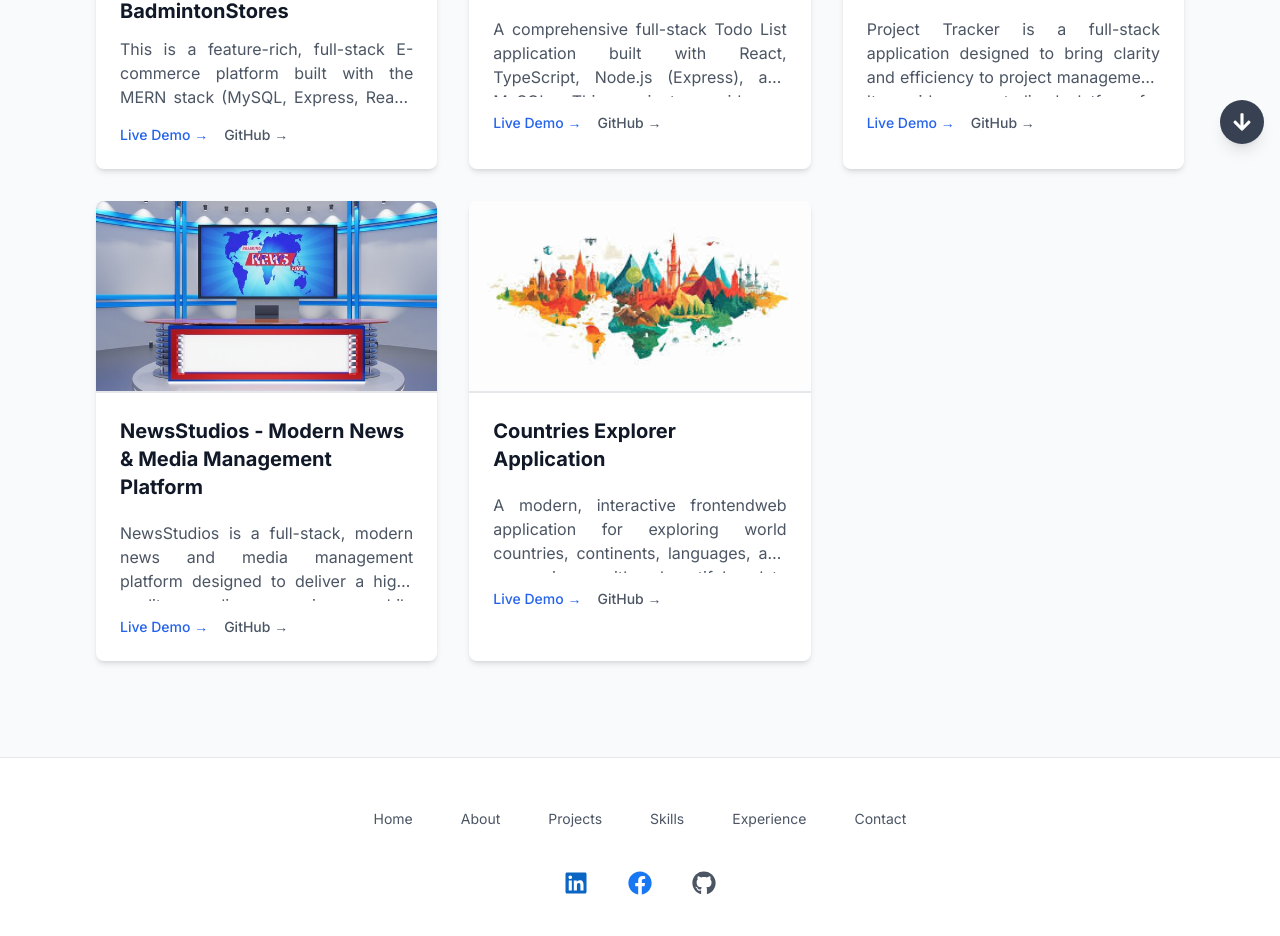
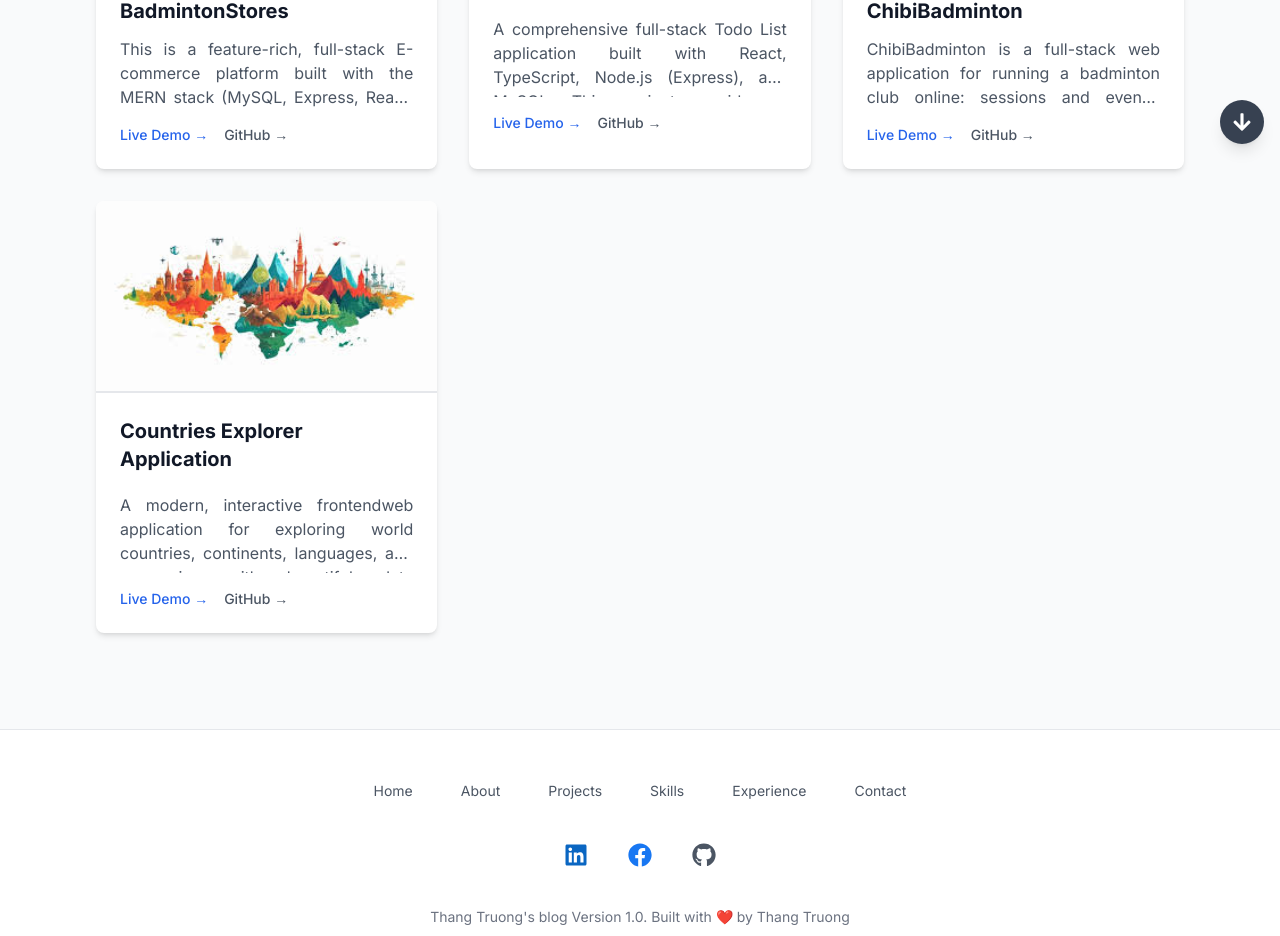
Before and after one commit to thangtruong1808/thangtruong-blog, a React (Vite) app: page /projects in a window 1280 px wide. Shown: the part 640-1576 px from the top of the page. Built offline with nearby package versions, Linux system fonts and the light colour scheme.

Commit message:
Updated another project as Chibi badminton

```diff
--- a/src/components/blog/FeaturedProjectsSection.tsx
+++ b/src/components/blog/FeaturedProjectsSection.tsx
@@ -31,11 +31,21 @@ const FeaturedProjectsSection: React.FC<FeaturedProjectsSectionProps> = ({ proje
             >
               <Link to={`/projects/${project.id}`} className="block">
                 {project.image && (
-                  <div className="h-48 overflow-hidden">
+                  <div
+                    className={`h-48 overflow-hidden border-b-2 border-gray-200 dark:border-gray-700 ${
+                      project.imageFit === "contain"
+                        ? "bg-gray-50 dark:bg-gray-900"
+                        : ""
+                    }`}
+                  >
                     <img
                       src={project.image}
                       alt={project.title}
-                      className="w-full h-full object-cover hover:scale-105 transition-transform duration-300 border-b-2 border-gray-200 dark:border-gray-700"
+                      className={`w-full h-full transition-transform duration-300 ${
+                        project.imageFit === "contain"
+                          ? "object-contain p-3"
+                          : "object-cover hover:scale-105"
+                      }`}
                     />
                   </div>
                 )}
--- a/src/components/blog/data/projects.tsx
+++ b/src/components/blog/data/projects.tsx
@@ -3,7 +3,7 @@
 // Date: 2025-12-11
 
 import type { Project } from "../types";
-import NewsStudioAppImage from "../../../assets/NEWSSTUDIOAPP_IMAGE.jpg";
+import ChibiLogo from "../../../assets/ChibiLogo.png";
 import CountriesExplorerAppImage from "../../../assets/CountriesExplorer2.jpg";
 
 /**
@@ -158,199 +158,290 @@ export const fetchProjects = async (): Promise<Project[]> => {
       category: "Full-stack",
     },
     {
-      id: 3,
-      title: "Project Tracker Application",
+      id: 3, // or your next id
+      title: "Badminton Club Platform - ChibiBadminton",
       description: (
         <div>
-          <p className="py-2">
-            Project Tracker is a full-stack application designed to bring
-            clarity and efficiency to project management. It provides a
-            centralized platform for teams to organize their work, communicate
-            effectively, and keep a detailed record of their progress. From
-            creating projects and assigning tasks to real-time discussions and
-            notifications, Project Tracker is built to support a collaborative
-            and productive workflow.
-          </p>
-          <p className="py-2">
-            At its core, the application allows users to manage projects and
-            tasks with ease. You can define project goals, set deadlines, and
-            break down the work into manageable tasks. Each task can be assigned
-            to team members, given a priority, and tagged for easy
-            categorization.
+          <p>
+            ChibiBadminton is a full-stack web application for running a badminton
+            club online: sessions and events, member accounts, a small shop with
+            Stripe checkout, and an admin dashboard for day-to-day operations. The
+            frontend is a responsive React app; the backend is a REST API built with
+            Express and TypeScript, backed by MySQL.
           </p>
 
-          <p className="py-2">
-            Collaboration is facilitated through a rich commenting system, where
-            team members can discuss task details, ask questions, and provide
-            updates. The system supports real-time notifications, ensuring that
-            you never miss an important conversation or a critical update. Users
-            can also 'like' projects, tasks, and comments to show appreciation
-            and engagement.
-          </p>
-
-          <p className="py-2">
-            For transparency and accountability, Project Tracker includes a
-            comprehensive activity logging system that records every significant
-            action taken within the application. A powerful search feature
-            allows you to quickly find information across all your projects,
-            tasks, and comments.
-          </p>
-
-          <p className="py-2">
-            With secure user authentication, role-based permissions, and a
-            clean, intuitive interface, Project Tracker is an ideal solution for
-            development teams, project managers, and any group looking to
-            improve their project management processes.
-          </p>
-
-          <p className="py-2">Key Features:</p>
+          <p className="mt-4 font-semibold">Key features include:</p>
 
           <ul className="list-disc ml-6 mt-2">
             <li className="py-2">
-              Secure user registration and login using JWT. Role-based access
-              control (Admin, Member) to manage permissions for different
-              actions
-            </li>
-
-            <li className="py-2">
-              Create, update, and delete projects. Track project status,
-              deadlines, and view all associated tasks and team members in a
-              centralized dashboard.
-            </li>
-
-            <li className="py-2">
-              Add tasks to projects, assign them to team members, set priorities
-              and due dates. The system tracks the status of each task from 'To
-              Do' to 'Done'
-            </li>
-
-            <li className="py-2">
-              Invite members to projects and assign them roles. View team
-              members' assignments and contributions.
-            </li>
-
-            <li className="py-2">
-              Leave comments on tasks to facilitate discussions. The commenting
-              system supports real-time updates, allowing for live
-              conversations.
-            </li>
-
-            <li className="py-2">
-              Show support and engagement by 'liking' projects, tasks, and
-              comments.
+              Secure registration and login with JWT access tokens, refresh tokens
+              (HTTP-only cookies), and password reset flows.
             </li>
             <li className="py-2">
-              Create and assign tags to tasks for better organization and
-              filtering. This allows for easy categorization of work (e.g.,
-              'bug', 'feature', 'design').
+              Public club site: home, events calendar/listing, gallery, featured
+              news, reviews, services, contact, and about content.
             </li>
             <li className="py-2">
-              Receive instant notifications for important events such as new
-              comments, task assignments, and mentions.
+              &quot;Play&quot; flow: browse sessions, register, checkout, and Stripe
+              payment success/cancel handling.
             </li>
             <li className="py-2">
-              A comprehensive audit trail logs all major actions, such as
-              project creation, task updates, and user registrations, providing
-              a clear history of events.
+              Shop: product listing and detail pages, checkout, and Stripe-powered
+              payments for merchandise.
             </li>
             <li className="py-2">
-              A powerful search engine to quickly find projects, tasks, or
-              comments based on keywords.
+              Role-based areas: protected user profile; admin/super_admin dashboard
+              for managing users, events, play slots, registrations, rewards,
+              products, orders, payments, invoices, and more.
             </li>
             <li className="py-2">
-              Key parts of the application, like comments, update in real-time
-              across all users, thanks to GraphQL Subscriptions.
+              Content and comms: homepage banners, gallery (photos/videos), news,
+              newsletter signups, contact messages, and service request workflows.
+            </li>
+            <li className="py-2">
+              Operational tooling: payment stats and charts (Recharts), activity
+              logs, cron-related endpoints, Stripe webhooks, and automated refund
+              processing for completed events.
+            </li>
+            <li className="py-2">
+              Media uploads via Multer with Cloudinary integration for hosted assets.
+            </li>
+            <li className="py-2">
+              Email delivery via Nodemailer and Resend for transactional messages.
             </li>
           </ul>
         </div>
       ),
+
       technologies: [
         "HTML5",
-        "CSS3",
-        "TailwindCSS",
+        "Tailwind CSS",
+        "TypeScript",
         "React",
-        "TypeScript",
+        "Vite",
+        "React Router",
+        "Redux Toolkit",
+        "Recharts",
+        "react-big-calendar",
+        "date-fns",
+        "@stripe/stripe-js",
+        "@emailjs/browser",
         "Node.js",
-        "GraphQL",
-        "Apollo Server",
-        "Apollo Client",
-        "Apollo Query",
-        "Apollo Mutation",
-        "Apollo resolver",
+        "Express.js",
         "MySQL",
-        "Postman",
+        "mysql2",
+        "JWT",
+        "bcryptjs",
+        "cookie-parser",
+        "Zod",
+        "Multer",
+        "Cloudinary",
+        "Stripe",
+        "Nodemailer",
+        "Resend",
+        "tsx",
       ],
-      image: import.meta.env.VITE_PROJECTTRACKERAPP_IMAGE ?? "",
-      liveUrl: import.meta.env.VITE_PROJECTTRACKERAPP_LIVE_URL ?? "",
-      githubUrl: import.meta.env.VITE_PROJECTTRACKERAPP_GITHUB ?? "",
+
+      image: (import.meta.env.VITE_CHIBIBADMINTON_IMAGE ?? "").trim() || ChibiLogo,
+      imageFit: "contain",
+      liveUrl: import.meta.env.VITE_CHIBIBADMINTON_LIVE_URL ?? "",
+      githubUrl: import.meta.env.VITE_CHIBIBADMINTON_GITHUB ?? "",
       category: "Full-stack",
     },
-    {
-      id: 4,
-      title: "NewsStudios - Modern News & Media Management Platform",
-      description: (
-        <div>
-          <p className="py-2">
-            NewsStudios is a full-stack, modern news and media management
-            platform designed to deliver a high-quality reading experience while
-            providing a comprehensive and intuitive content management system
-            for administrators. Built with the latest web technologies,
-            including Next.js 14 and React, this project serves as a powerful
-            foundation for online magazines, news portals, and digital content
-            hubs.
-          </p>
+    // {
+    //   id: 3,
+    //   title: "Project Tracker Application",
+    //   description: (
+    //     <div>
+    //       <p className="py-2">
+    //         Project Tracker is a full-stack application designed to bring
+    //         clarity and efficiency to project management. It provides a
+    //         centralized platform for teams to organize their work, communicate
+    //         effectively, and keep a detailed record of their progress. From
+    //         creating projects and assigning tasks to real-time discussions and
+    //         notifications, Project Tracker is built to support a collaborative
+    //         and productive workflow.
+    //       </p>
+    //       <p className="py-2">
+    //         At its core, the application allows users to manage projects and
+    //         tasks with ease. You can define project goals, set deadlines, and
+    //         break down the work into manageable tasks. Each task can be assigned
+    //         to team members, given a priority, and tagged for easy
+    //         categorization.
+    //       </p>
 
-          <p className="py-2">The application is split into two main parts:</p>
-          <ul className="list-disc ml-6 mt-2">
-            <li className="py-2">
-              A public-facing front-end that offers a visually appealing and
-              responsive interface for readers. It features a dynamic home page
-              with video carousels and article grids, dedicated pages for
-              articles, and robust discovery tools like category/tag filtering
-              and advanced search. User engagement is encouraged through
-              features like comments and likes. (UI)
-            </li>
-            <li>
-              A secure admin dashboard that empowers content creators and
-              administrators with full control over the platform's content. It
-              includes tools for managing articles, categories, authors, users,
-              and media (photos and videos). The dashboard also provides
-              analytics to track user engagement and content performance.
-            </li>
-          </ul>
-          <p className="mt-4 font-semibold">Key features :</p>
+    //       <p className="py-2">
+    //         Collaboration is facilitated through a rich commenting system, where
+    //         team members can discuss task details, ask questions, and provide
+    //         updates. The system supports real-time notifications, ensuring that
+    //         you never miss an important conversation or a critical update. Users
+    //         can also 'like' projects, tasks, and comments to show appreciation
+    //         and engagement.
+    //       </p>
 
-          <ul className="list-disc ml-6 mt-2">
-            <li className="py-2">
-              Front-End: It offers a visually appealing and responsive interface
-              for readers, authentication, profile management, role-based
-              access, video carousel, featured/trending articles, rich media
-              content, comments/likes, search/filters, responsive UI.{" "}
-            </li>
-            <li className="py-2">
-              Admin Dashboard: It empowers content creators and administrators
-              with full control over the platform's content, real-time stats,
-              trending articles, activity feed, CRUD for content/users,
-              pagination, search/sort, bulk operations, Cloudinary uploads.
-            </li>
-          </ul>
-        </div>
-      ),
-      technologies: [
-        "HTML5",
-        "TailwindCSS",
-        "TypeScript",
-        "React.js",
-        "Next.js",
-        "Cloudinary",
-        "MySQL",
-        "Postman",
-      ],
-      image: NewsStudioAppImage,
-      liveUrl: import.meta.env.VITE_NEWSSTUDIOAPP_LIVE_URL ?? "",
-      githubUrl: import.meta.env.VITE_NEWSSTUDIOAPP_GITHUB ?? "",
-      category: "Full-stack",
-    },
+    //       <p className="py-2">
+    //         For transparency and accountability, Project Tracker includes a
+    //         comprehensive activity logging system that records every significant
+    //         action taken within the application. A powerful search feature
+    //         allows you to quickly find information across all your projects,
+    //         tasks, and comments.
+    //       </p>
+
+    //       <p className="py-2">
+    //         With secure user authentication, role-based permissions, and a
+    //         clean, intuitive interface, Project Tracker is an ideal solution for
+    //         development teams, project managers, and any group looking to
+    //         improve their project management processes.
+    //       </p>
+
+    //       <p className="py-2">Key Features:</p>
+
+    //       <ul className="list-disc ml-6 mt-2">
+    //         <li className="py-2">
+    //           Secure user registration and login using JWT. Role-based access
+    //           control (Admin, Member) to manage permissions for different
+    //           actions
+    //         </li>
+
+    //         <li className="py-2">
+    //           Create, update, and delete projects. Track project status,
+    //           deadlines, and view all associated tasks and team members in a
+    //           centralized dashboard.
+    //         </li>
+
+    //         <li className="py-2">
+    //           Add tasks to projects, assign them to team members, set priorities
+    //           and due dates. The system tracks the status of each task from 'To
+    //           Do' to 'Done'
+    //         </li>
+
+    //         <li className="py-2">
+    //           Invite members to projects and assign them roles. View team
+    //           members' assignments and contributions.
+    //         </li>
+
+    //         <li className="py-2">
+    //           Leave comments on tasks to facilitate discussions. The commenting
+    //           system supports real-time updates, allowing for live
+    //           conversations.
+    //         </li>
+
+    //         <li className="py-2">
+    //           Show support and engagement by 'liking' projects, tasks, and
+    //           comments.
+    //         </li>
+    //         <li className="py-2">
+    //           Create and assign tags to tasks for better organization and
+    //           filtering. This allows for easy categorization of work (e.g.,
+    //           'bug', 'feature', 'design').
+    //         </li>
+    //         <li className="py-2">
+    //           Receive instant notifications for important events such as new
+    //           comments, task assignments, and mentions.
+    //         </li>
+    //         <li className="py-2">
+    //           A comprehensive audit trail logs all major actions, such as
+    //           project creation, task updates, and user registrations, providing
+    //           a clear history of events.
+    //         </li>
+    //         <li className="py-2">
+    //           A powerful search engine to quickly find projects, tasks, or
+    //           comments based on keywords.
+    //         </li>
+    //         <li className="py-2">
+    //           Key parts of the application, like comments, update in real-time
+    //           across all users, thanks to GraphQL Subscriptions.
+    //         </li>
+    //       </ul>
+    //     </div>
+    //   ),
+    //   technologies: [
+    //     "HTML5",
+    //     "CSS3",
+    //     "TailwindCSS",
+    //     "React",
+    //     "TypeScript",
+    //     "Node.js",
+    //     "GraphQL",
+    //     "Apollo Server",
+    //     "Apollo Client",
+    //     "Apollo Query",
+    //     "Apollo Mutation",
+    //     "Apollo resolver",
+    //     "MySQL",
+    //     "Postman",
+    //   ],
+    //   image: import.meta.env.VITE_PROJECTTRACKERAPP_IMAGE ?? "",
+    //   liveUrl: import.meta.env.VITE_PROJECTTRACKERAPP_LIVE_URL ?? "",
+    //   githubUrl: import.meta.env.VITE_PROJECTTRACKERAPP_GITHUB ?? "",
+    //   category: "Full-stack",
+    // },
+    // {
+    //   id: 4,
+    //   title: "NewsStudios - Modern News & Media Management Platform",
+    //   description: (
+    //     <div>
+    //       <p className="py-2">
+    //         NewsStudios is a full-stack, modern news and media management
+    //         platform designed to deliver a high-quality reading experience while
+    //         providing a comprehensive and intuitive content management system
+    //         for administrators. Built with the latest web technologies,
+    //         including Next.js 14 and React, this project serves as a powerful
+    //         foundation for online magazines, news portals, and digital content
+    //         hubs.
+    //       </p>
+
+    //       <p className="py-2">The application is split into two main parts:</p>
+    //       <ul className="list-disc ml-6 mt-2">
+    //         <li className="py-2">
+    //           A public-facing front-end that offers a visually appealing and
+    //           responsive interface for readers. It features a dynamic home page
+    //           with video carousels and article grids, dedicated pages for
+    //           articles, and robust discovery tools like category/tag filtering
+    //           and advanced search. User engagement is encouraged through
+    //           features like comments and likes. (UI)
+    //         </li>
+    //         <li>
+    //           A secure admin dashboard that empowers content creators and
+    //           administrators with full control over the platform's content. It
+    //           includes tools for managing articles, categories, authors, users,
+    //           and media (photos and videos). The dashboard also provides
+    //           analytics to track user engagement and content performance.
+    //         </li>
+    //       </ul>
+    //       <p className="mt-4 font-semibold">Key features :</p>
+
+    //       <ul className="list-disc ml-6 mt-2">
+    //         <li className="py-2">
+    //           Front-End: It offers a visually appealing and responsive interface
+    //           for readers, authentication, profile management, role-based
+    //           access, video carousel, featured/trending articles, rich media
+    //           content, comments/likes, search/filters, responsive UI.{" "}
+    //         </li>
+    //         <li className="py-2">
+    //           Admin Dashboard: It empowers content creators and administrators
+    //           with full control over the platform's content, real-time stats,
+    //           trending articles, activity feed, CRUD for content/users,
+    //           pagination, search/sort, bulk operations, Cloudinary uploads.
+    //         </li>
+    //       </ul>
+    //     </div>
+    //   ),
+    //   technologies: [
+    //     "HTML5",
+    //     "TailwindCSS",
+    //     "TypeScript",
+    //     "React.js",
+    //     "Next.js",
+    //     "Cloudinary",
+    //     "MySQL",
+    //     "Postman",
+    //   ],
+    //   image: NewsStudioAppImage,
+    //   liveUrl: import.meta.env.VITE_NEWSSTUDIOAPP_LIVE_URL ?? "",
+    //   githubUrl: import.meta.env.VITE_NEWSSTUDIOAPP_GITHUB ?? "",
+    //   category: "Full-stack",
+    // },
     {
       id: 5,
       title: "Countries Explorer Application",
--- a/src/components/blog/types.ts
+++ b/src/components/blog/types.ts
@@ -21,6 +21,7 @@ export interface Project {
   description: ReactNode;
   technologies: string[];
   image?: string;
+  imageFit?: "cover" | "contain";
   liveUrl?: string;
   githubUrl?: string;
   category?: "Frontend" | "Full-stack";
```
Also changed, not shown: src/components/ProjectDetailPage.tsx (+8 -2 lines), src/assets/ChibiLogo.png (added), 1 other file (tests, documents, lock files or other folders).
